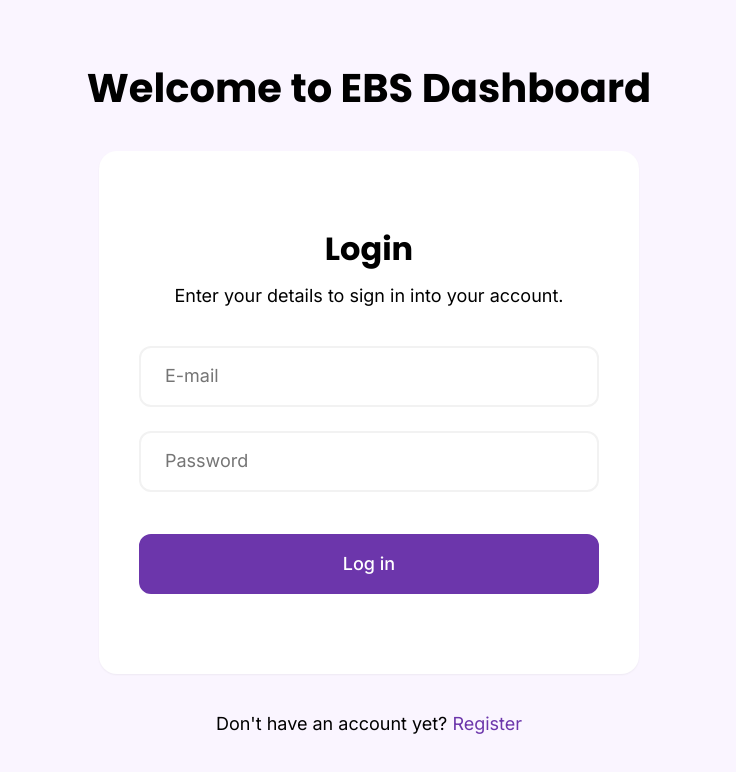
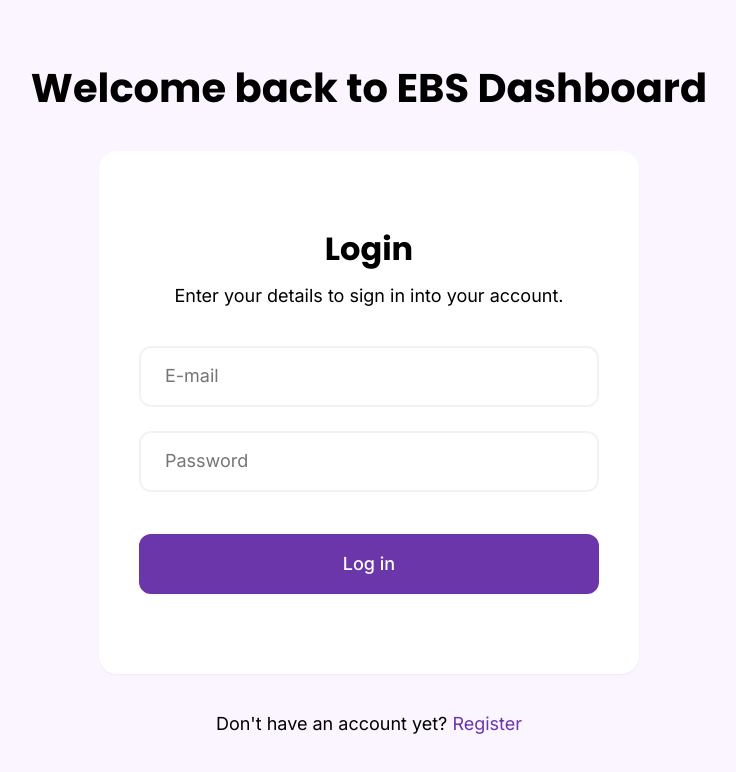
Before and after one commit to danielavornic/ebs-dashboard, a React (Create React App) app: page /login in a window 1280 px wide. Shown: the top 772 px of the page, without its empty margins (271-1007 px from the left). Built offline with nearby package versions, Linux system fonts and the light colour scheme.

Commit message:
update login page title

```diff
--- a/src/features/auth/pages/Login.tsx
+++ b/src/features/auth/pages/Login.tsx
@@ -1,14 +1,15 @@
 import { FC } from 'react';
 import { Link } from 'react-router-dom';
 
+import LoginCard from '../components/LoginCard';
+
 import '../../../styles/AuthPage.scss';
-import LoginCard from '../components/LoginCard';
 
 const Login: FC = () => {
   return (
     <div className='page-container'>
       <div className='content'>
-        <h1>Welcome to EBS Dashboard</h1>
+        <h1>Welcome back to EBS Dashboard</h1>
         <LoginCard />
         <p className='switch-auth'>
           Don't have an account yet? <Link to={'/register'}>Register</Link>
```
